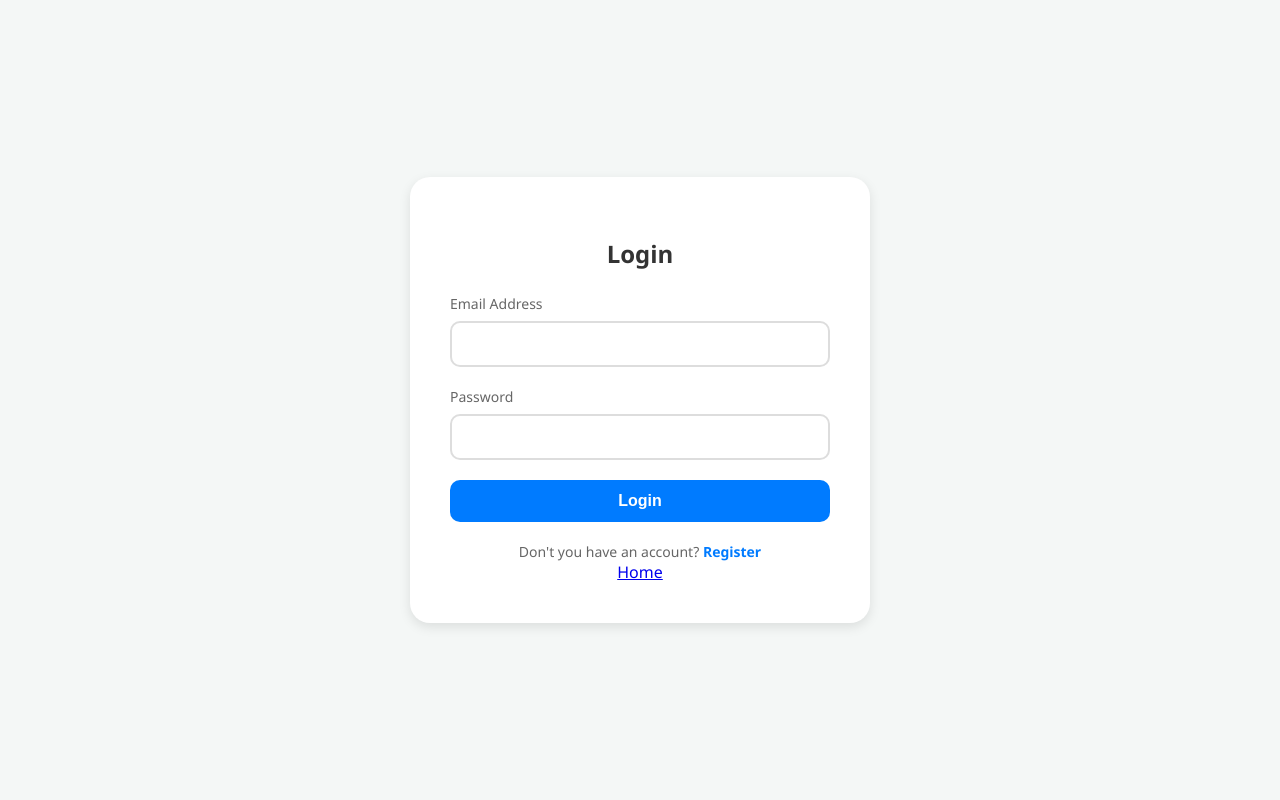
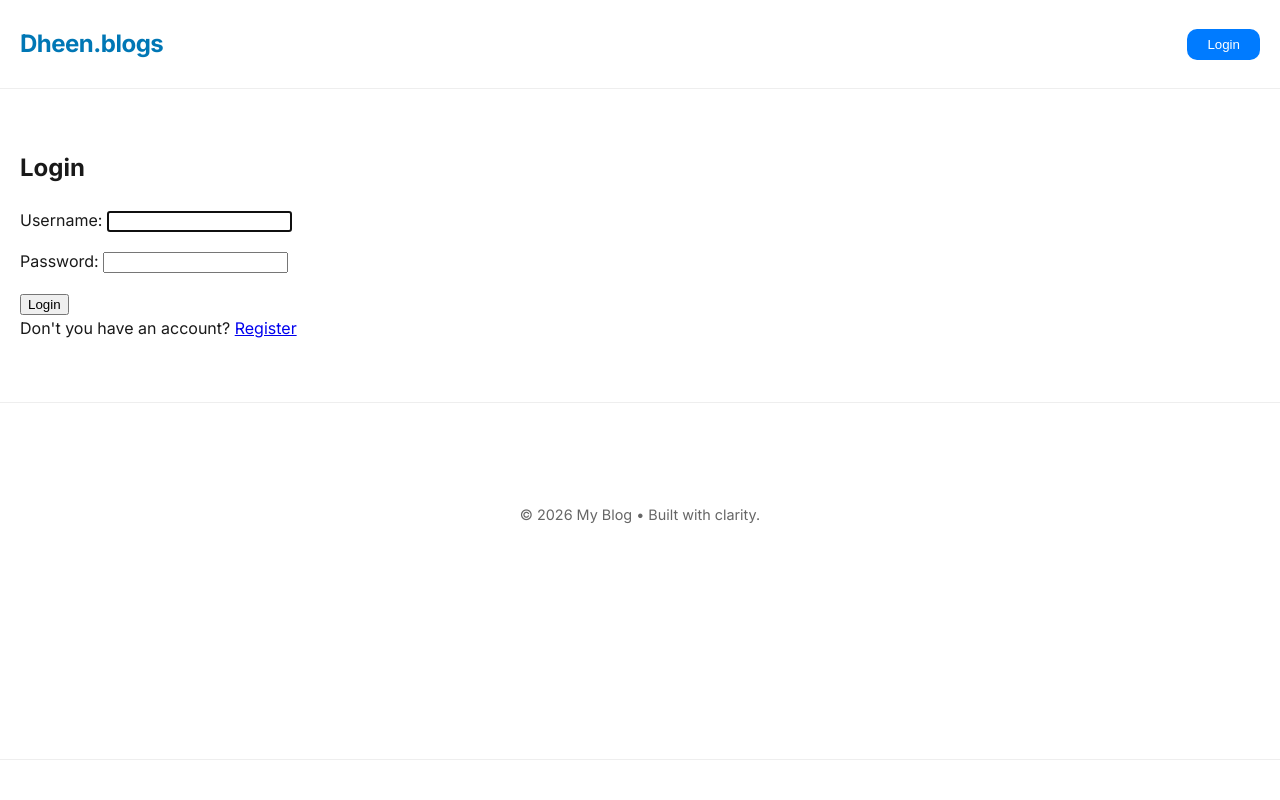
Before and after one commit to dheenu-s-huge-it/python-django, a Django app: a page that uses app/urls.py in a window 1280 px wide. Run offline with Django 5.2, Linux system fonts and the light colour scheme.

Commit message:
user authen and author - myblogs route added with problem

```diff
--- a/app/admin.py
+++ b/app/admin.py
@@ -1,5 +1,5 @@
 from django.contrib import admin
-from app.models import Categories, Post, Tags, Comments, Contact, About, Details
+from app.models import Categories, Post, Tags, Comments, Contact, MyblogsTemp, Details
 
 # Register your models here.
 
@@ -17,5 +17,5 @@ admin.site.register(Categories)
 admin.site.register(Comments)
 admin.site.register(Tags)
 admin.site.register(Contact)
-admin.site.register(About)
+admin.site.register(MyblogsTemp)
 admin.site.register(Details)
--- a/app/templates/app/home.html
+++ b/app/templates/app/home.html
@@ -3,7 +3,7 @@
 <title>{% block title %} Home {% endblock %}</title>
 <link rel="stylesheet" href="{% static 'css/style.css' %}" />
 <div class="home-header">
-  <h2>All Posts <span style="font-weight: 800;">({{count}})</span></h2>
+  <h2>All Blogs <span style="font-weight: 800;">({{count}})</span></h2>
   <form method="GET" id="searchForm">
     <input
       type="text"
--- a/app/templates/app/update_post.html
+++ b/app/templates/app/update_post.html
@@ -23,7 +23,7 @@
         <div class="form-group">
 
             <label>
-                Title
+                {{ form.title.label_tag }}
             </label>
 
             {{ form.title }}
--- /dev/null
+++ b/app/templates/registration/login.html
@@ -0,0 +1,17 @@
+{% extends "base.html" %} {% block content %}
+<div class="login-container">
+  <h2>Login</h2>
+
+  <form method="POST">
+    {% csrf_token %}
+
+    {{ form.as_p }}
+
+    <button type="submit" class="login-btn">Login</button>
+  </form>
+
+  <div class="register-link">
+    Don't you have an account? <a href="{% url 'app:register_user' %}">Register</a>
+  </div>
+</div>
+{% endblock %}
--- a/app/urls.py
+++ b/app/urls.py
@@ -1,18 +1,16 @@
 from django.urls import path
 from .views import (
-    get_about,
+    get_myblogs,
     get_contact,
     HomepagePostView,
     PostDetailView,
-    app_login,
-    app_register,
-    # create_post,
-    # update_post,
-    # delete_post
     CreatePostView,
     UpdatePostView,
-    DeletePostView
+    DeletePostView,
 
+    register_user,
+    login_user,
+    logout_user
 )
 
 app_name = "app"
@@ -20,18 +18,19 @@ app_name = "app"
 # Function + Class Based URL patterns
 
 urlpatterns = [
-    path("", HomepagePostView.as_view(), name="get_home"),  # class based url pattern
+    path("", login_user, name="login_user"),
+    path("login/", login_user, name="login_user"),
+    path("register/", register_user, name="register_user"),
+    path("logout/", logout_user, name="logout_user"),
     path(
         "homepage/", HomepagePostView.as_view(), name="homepage"
-    ),  # class based url pattern
-    path("about/", get_about, name="about"),
+    ),
+    path("myblogs/", get_myblogs, name="myblogs"),
     path("contact/", get_contact, name="contact"),
     path("post_detail/<slug:slug>/", PostDetailView.as_view(), name="post_details"),
     path("create_post/", CreatePostView.as_view(), name="create_post"),
     path("update_post/<slug:slug>/", UpdatePostView.as_view(), name="update_post"),
     path("post_delete/<slug:slug>/", DeletePostView.as_view(), name="delete_post"),
-    path("login/", app_login, name="app_login"),
-    path("register/", app_register, name="app_register"),
 ]
 
 # Function Based URL patterns
--- a/app/views.py
+++ b/app/views.py
@@ -1,6 +1,6 @@
 from django.shortcuts import render, get_object_or_404, redirect
 from django.http import HttpResponse, HttpRequest
-from app.models import Post, About, Contact, Details, Categories
+from app.models import Post, MyblogsTemp, Contact, Details, Categories
 
 from django.core.paginator import Paginator
 
@@ -14,6 +14,14 @@ from django.views.generic import (
 
 from .forms import PostForm
 from django.urls import reverse, reverse_lazy
+
+from .forms import RegistrationForm
+
+from django.contrib.auth.forms import AuthenticationForm
+from django.contrib.auth import login, logout
+
+from django.contrib.auth.decorators import login_required
+from django.contrib.auth.mixins import LoginRequiredMixin
 
 
 # Function Based views (FBV)
@@ -52,7 +60,7 @@ from django.urls import reverse, reverse_lazy
 #     # posts = Post.objects.all().filter(published=True).order_by('-created_at')[:2] - multi chaining data
 
 
-class HomepagePostView(ListView):
+class HomepagePostView(LoginRequiredMixin, ListView):
     model = Post
     template_name = "app/home.html"
     context_object_name = "posts"
@@ -70,6 +78,7 @@ class HomepagePostView(ListView):
         if category_id:
             posts = posts.filter(category_id=category_id)
 
+        print(self.request.user)
         return posts.select_related(
             "category"
         )  # it perform SQL joins and fetch the data from the database
@@ -83,11 +92,13 @@ class HomepagePostView(ListView):
         return context
 
 
-def get_about(request):
-    about = About.objects.all()
-    return render(request, "app/about.html", {"about": about})
+@login_required
+def get_myblogs(request):
+    myblogs = MyblogsTemp.objects.all()
+    return render(request, "app/myblogs.html", {"myblogs": myblogs})
 
 
+@login_required
 def get_contact(request):
     contact = Contact.objects.all()
     return render(request, "app/contact.html", {"contact": contact})
@@ -137,25 +148,37 @@ def get_contact(request):
 #     return render(request, "app/delete_post.html", {"post": post})
 
 
-class CreatePostView(CreateView):
+class CreatePostView(LoginRequiredMixin, CreateView):
     model = Post
     form_class = PostForm
     template_name = "app/create_post.html"
     success_url = reverse_lazy("app:homepage")
 
+    # ownership of creating posts
+    def form_valid(self, form):
+        form.instance.author = self.request.user
+        return super().form_valid(form)
 
-class UpdatePostView(UpdateView):
+
+class UpdatePostView(LoginRequiredMixin, UpdateView):
     model = Post
     form_class = PostForm
     template_name = "app/update_post.html"
     slug_field = "slug"
     slug_url_kwarg = "slug"
 
-    def get_success_url(self):
-        return reverse_lazy("app:homepage", kwargs={"slug": self.object.slug})
+    # def get_success_url(self):
+    #     return reverse_lazy("app:homepage", kwargs={"slug": self.object.slug})
+
+    success_url = reverse_lazy("app:homepage")
+
+    # ownership of update access
+
+    def get_queryset(self):
+        return Post.objects.filter(author=self.request.user)
 
 
-class DeletePostView(DeleteView):
+class DeletePostView(LoginRequiredMixin, DeleteView):
     model = Post
     form_class = PostForm
     template_name = "app/update_post.html"
@@ -164,13 +187,45 @@ class DeletePostView(DeleteView):
     slug_field = "slug"
     slug_url_kwarg = "slug"
 
-
-def app_login(request):
-    return render(request, "../templates/partials/login.html")
+    # ownership of delete access
+    def get_queryset(self):
+        return Post.objects.filter(author=self.request.user)
 
 
-def app_register(request):
-    return render(request, "../templates/partials/register.html")
+def register_user(request):
+    if request.method == "POST":
+        form = RegistrationForm(request.POST)
+        if form.is_valid():
+            form.save()
+            return redirect("login")
+    else:
+        # This handles the initial GET request when the user first visits the page
+        form = RegistrationForm()
+
+    # This return is OUTSIDE the if/else blocks so it always runs
+    return render(request, "registration/register.html", {"form": form})
+
+
+def login_user(request):
+    if request.method == "POST":
+        form = AuthenticationForm(request, data=request.POST)
+        if form.is_valid():
+            user = form.get_user()
+            login(
+                request, user
+            )  # creates the session id or key, send to browser and stored in cookies
+            return redirect("app:homepage")
+    else:
+        form = AuthenticationForm()
+    return render(request, "registration/login.html", {"form": form})
+
+
+@login_required
+def logout_user(request):
+    if request.method == "POST":
+        logout(request)
+        return redirect("app:login_user")
+    return redirect("app:homepage")
 
 
 # Without 404 Error handling return multiple objects
@@ -180,7 +235,7 @@ def app_register(request):
 #     return render(request, "app/details.html", {"details": details})
 
 
-class PostDetailView(DetailView):
+class PostDetailView(LoginRequiredMixin, DetailView):
     model = Post
     template_name = "app/details.html"
     context_object_name = "details"
--- a/myblogs/settings.py
+++ b/myblogs/settings.py
@@ -126,3 +126,7 @@ USE_TZ = True
 STATIC_URL = "/static/"
 
 STATICFILES_DIRS = [BASE_DIR / "static"]
+
+LOGIN_URL = 'app:login_user'
+LOGIN_REDIRECT_URL = "app:homepage"
+LOGOUT_REDIRECT_URL = "app:login_user"
--- a/myblogs/urls.py
+++ b/myblogs/urls.py
@@ -21,6 +21,7 @@ from django.conf import settings
 
 urlpatterns = [
     path("admin/", admin.site.urls),
+    path("", include("django.contrib.auth.urls")), # Authentication URL
     path("", include("app.urls")),
 ]
 if settings.DEBUG:
--- a/static/css/style.css
+++ b/static/css/style.css
@@ -28,12 +28,18 @@ header {
 }
 
 .nav-container {
-  max-width: 1000px;
+  max-width: 100%; /* Constrain width so it doesn't stretch too far */
   margin: 0 auto;
   display: flex;
   justify-content: space-between;
   align-items: center;
-  padding: 0 20px;
+  padding: 10px 20px;
+}
+
+nav {
+  display: flex;
+  align-items: center;
+  gap: 20px; /* Uniform spacing between links */
 }
 
 .logo {
@@ -46,7 +52,6 @@ header {
 nav a {
   text-decoration: none;
   color: var(--text-muted);
-  margin-left: 25px;
   font-weight: 500;
   font-size: 0.95rem;
   transition: color 0.2s;
@@ -70,7 +75,7 @@ nav a:hover {
 
 /* Main Content Area */
 .container {
-  max-width: 1000px;
+  max-width: 100%;
   margin: 60px auto;
   padding: 0 20px;
 }
--- a/static/js/script.js
+++ b/static/js/script.js
@@ -25,3 +25,23 @@ document.addEventListener("DOMContentLoaded", () => {
     }, 400);
   });
 });
+
+  document.addEventListener('DOMContentLoaded', function() {
+    const userInfo = document.querySelector('.user-info');
+
+    if (userInfo) {
+      userInfo.addEventListener('click', function(e) {
+        // Prevent the click from bubbling up if you click the button itself
+        if (e.target.tagName !== 'BUTTON') {
+          this.classList.toggle('active');
+        }
+      });
+
+      // Close the dropdown if clicking anywhere else on the screen
+      document.addEventListener('click', function(e) {
+        if (!userInfo.contains(e.target)) {
+          userInfo.classList.remove('active');
+        }
+      });
+    }
+  });
--- a/templates/partials/header.html
+++ b/templates/partials/header.html
@@ -3,27 +3,13 @@
 <header>
   <div class="nav-container">
     <div>
-      <div class="logo">My Blog</div>
+      <div class="logo">Dheen.blogs</div>
     </div>
     <nav>
+      {% if user.is_authenticated %} {% csrf_token %}
       <a href="/homepage">Home</a>
-      <a href="/about">About</a>
+      <a href="/myblogs">My blogs</a>
       <a href="/contact">Contact</a>
-      <a href="/login"
-        ><button
-          style="
-            padding: 8px 20px;
-            border-radius: 10px;
-            background-color: #007bff;
-            color: white;
-            cursor: pointer;
-            border: none;
-            outline: none;
-          "
-        >
-          Login
-        </button></a
-      >
       <a href="{% url 'app:create_post' %}">
         <button
           style="
@@ -39,6 +25,52 @@
           Create post
         </button></a
       >
+      <div class="user-info">
+        <p>{{ user.username }}</p>
+        <img
+          src="{% static 'images/logo.jpg' %}"
+          alt="user-logo"
+          style="width: 40px; height: 40px; border-radius: 50%"
+        />
+        <form method="POST" action="{% url 'app:logout_user' %}">
+          {% csrf_token %}
+
+          <button
+            type="submit"
+            style="
+              padding: 8px 20px;
+              border-radius: 10px;
+              background-color: #d80000;
+              color: white;
+              cursor: pointer;
+              border: none;
+              outline: none;
+            "
+          >
+            Logout
+          </button>
+        </form>
+      </div>
+
+      {% else %}
+
+      <a href="{% url 'app:login_user' %}">
+        <button
+          style="
+            padding: 8px 20px;
+            border-radius: 10px;
+            background-color: #007bff;
+            color: white;
+            cursor: pointer;
+            border: none;
+            outline: none;
+          "
+        >
+          Login
+        </button></a
+      >
+
+      {% endif %}
     </nav>
   </div>
 </header>
--- a/templates/partials/login.html
+++ /dev/null
@@ -1,119 +0,0 @@
-<!doctype html>
-<html lang="en">
-  <head>
-    <meta charset="UTF-8" />
-    <meta name="viewport" content="width=device-width, initial-scale=1.0" />
-    <title>Login Page</title>
-    <style>
-      body {
-        font-family: "Segoe UI", Tahoma, Geneva, Verdana, sans-serif;
-        background-color: #f4f7f6;
-        display: flex;
-        justify-content: center;
-        align-items: center;
-        height: 100vh;
-        margin: 0;
-      }
-
-      .login-container {
-        background-color: #ffffff;
-        padding: 40px;
-        border-radius: 20px;
-        box-shadow: 0 4px 12px rgba(0, 0, 0, 0.1);
-        width: 100%;
-        max-width: 380px;
-      }
-
-      h2 {
-        text-align: center;
-        color: #333;
-        margin-bottom: 24px;
-      }
-
-      .form-group {
-        margin-bottom: 20px;
-      }
-
-      label {
-        display: block;
-        margin-bottom: 8px;
-        color: #666;
-        font-size: 14px;
-      }
-
-      input[type="email"],
-      input[type="password"] {
-        width: 100%;
-        padding: 12px;
-        border: 2px solid #ddd;
-        border-radius: 10px;
-        box-sizing: border-box; /* Ensures padding doesn't affect width */
-        font-size: 16px;
-      }
-
-      input:focus {
-        outline: none;
-        border: 2px solid #007bff;
-      }
-
-      .login-btn {
-        width: 100%;
-        padding: 12px;
-        background-color: #007bff;
-        color: white;
-        border: none;
-        border-radius: 10px;
-        font-size: 16px;
-        font-weight: bold;
-        cursor: pointer;
-        transition: background-color 0.3s ease;
-      }
-
-      .login-btn:hover {
-        background-color: #0056b3;
-      }
-
-      .register-link {
-        text-align: center;
-        margin-top: 20px;
-        font-size: 14px;
-        color: #666;
-      }
-
-      .register-link a {
-        color: #007bff;
-        text-decoration: none;
-        font-weight: bold;
-      }
-
-      .register-link a:hover {
-        text-decoration: underline;
-      }
-    </style>
-  </head>
-  <body>
-    <div class="login-container">
-      <h2>Login</h2>
-      <form action="#">
-        <div class="form-group">
-          <label for="email">Email Address</label>
-          <input type="email" id="email" name="email" required />
-        </div>
-
-        <div class="form-group">
-          <label for="password">Password</label>
-          <input type="password" id="password" name="password" required />
-        </div>
-
-        <button type="submit" class="login-btn">Login</button>
-      </form>
-
-      <div class="register-link">
-        Don't you have an account? <a href="/register">Register</a>
-      </div>
-      <div style="text-align: center">
-        <a href="/homepage">Home</a>
-      </div>
-    </div>
-  </body>
-</html>
--- a/templates/partials/post_card.html
+++ b/templates/partials/post_card.html
@@ -11,6 +11,7 @@
       <span class="card-date"
         >Updated at: {{ post.updated_at|date:"M d, Y" }}</span
       >
+      <p>Created by {{ post.author.username }}</p>
     </div>
     <div class="card-body">
       <!-- This maps to the description column you added -->
@@ -21,6 +22,7 @@
     <a href="{% url 'app:post_details' post.slug%}" class="card-footer">
       <div class="btn-read">Read More</div>
     </a>
+    {% if request.user == post.author %}
     <div class="action-btn">
       <span class=""
         ><a href="{% url 'app:update_post' post.slug%}" class="edit-btn"
@@ -33,6 +35,7 @@
         ></span
       >
     </div>
+    {% endif %}
   </div>
   {%endif%} {% empty %}
   <p>No posts data found.</p>
```
Also changed, not shown: other parts of static/css/style.css (+57 -0 lines), app/forms.py (+8 -0 lines), app/models.py (+6 -2 lines), app/templates/app/myblogs.html (renamed from app/templates/app/about.html, +6 -6 lines), app/templates/registration/register.html (added, +11 -0 lines), templates/partials/register.html (deleted, +0 -148 lines), app/migrations/0001_initial.py (deleted), app/migrations/0002_post_slug.py (deleted).
